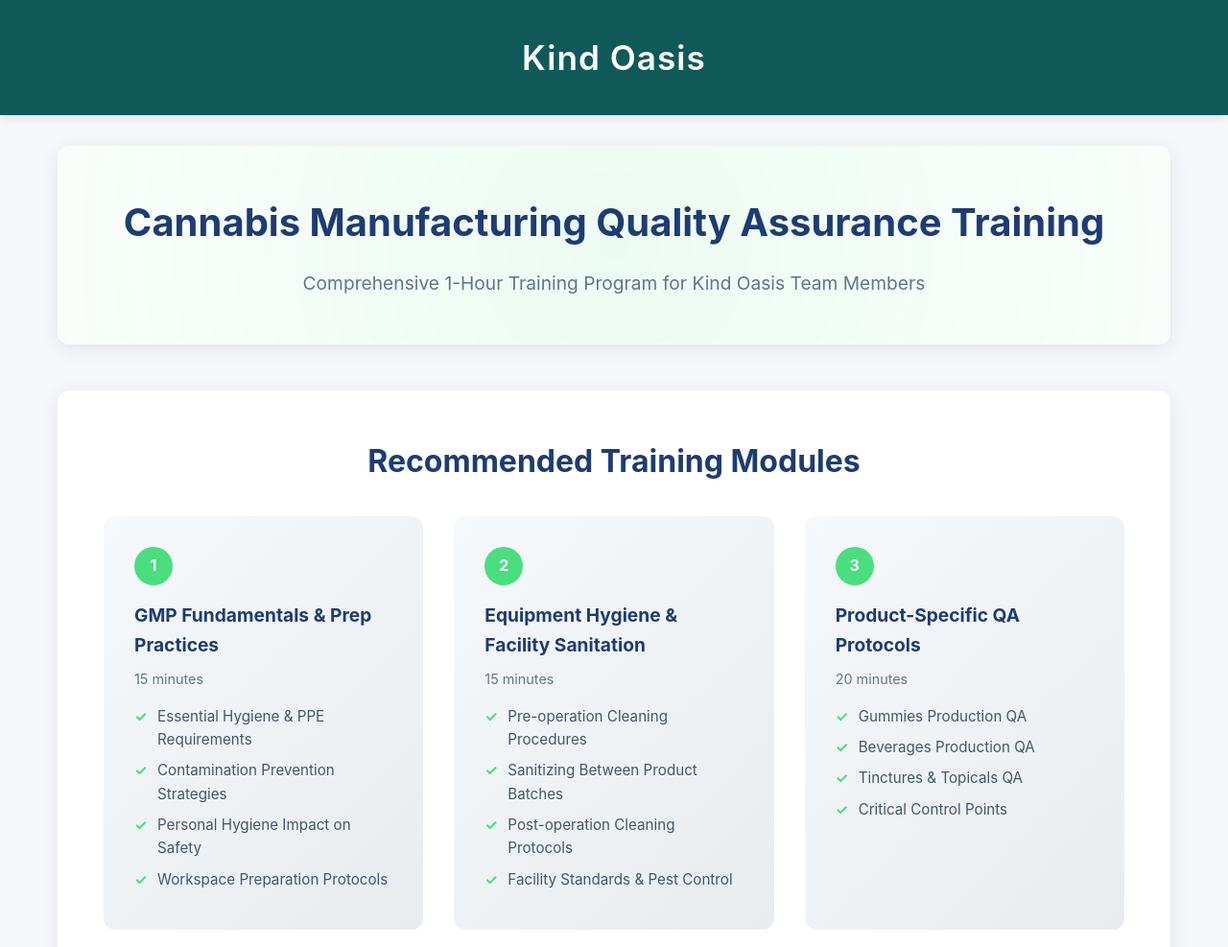
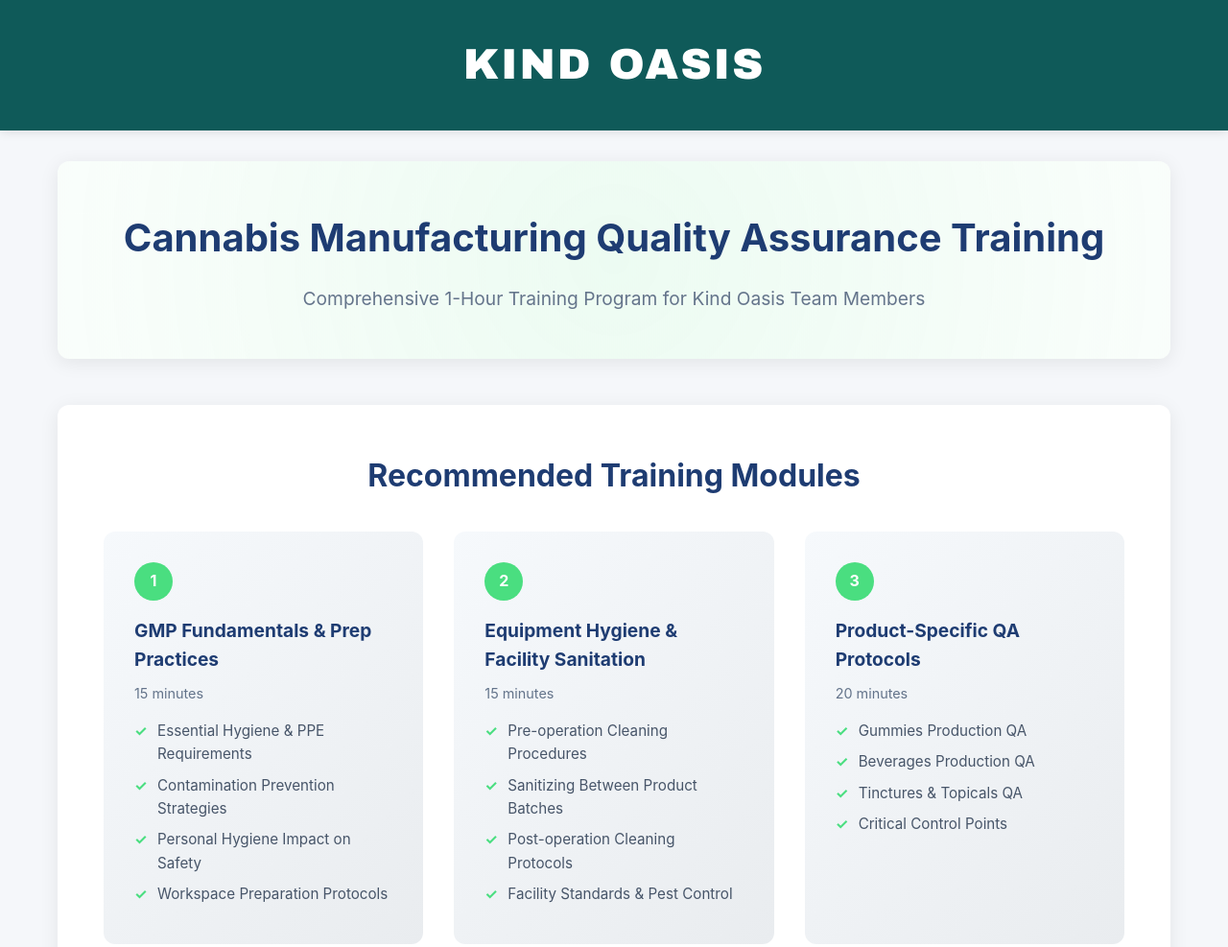
Before and after one commit to KO-Tools/kind-oasis-qa-training, a plain HTML site: page index.html in a window 1280 px wide. Shown: the top 987 px of the page at 96% size. Drawn offline with Linux system fonts and the light colour scheme.

Commit message:
Final logo solution - bold styled text that displays consistently

```diff
--- a/index.html
+++ b/index.html
@@ -39,11 +39,13 @@
         }
 
         .logo {
-            font-size: 2.2rem;
-            font-weight: 600;
+            font-size: 2.8rem;
+            font-weight: 700;
             color: white;
             text-align: center;
-            letter-spacing: 1px;
+            letter-spacing: 2px;
+            text-transform: uppercase;
+            font-family: 'Arial Black', 'Helvetica', sans-serif;
         }
 
         /* Main Content */
@@ -383,6 +385,11 @@
             .modules-grid,
             .resource-grid {
                 grid-template-columns: 1fr;
+            }
+
+            .logo {
+                font-size: 2.2rem;
+                letter-spacing: 1px;
             }
         }
     </style>
```
